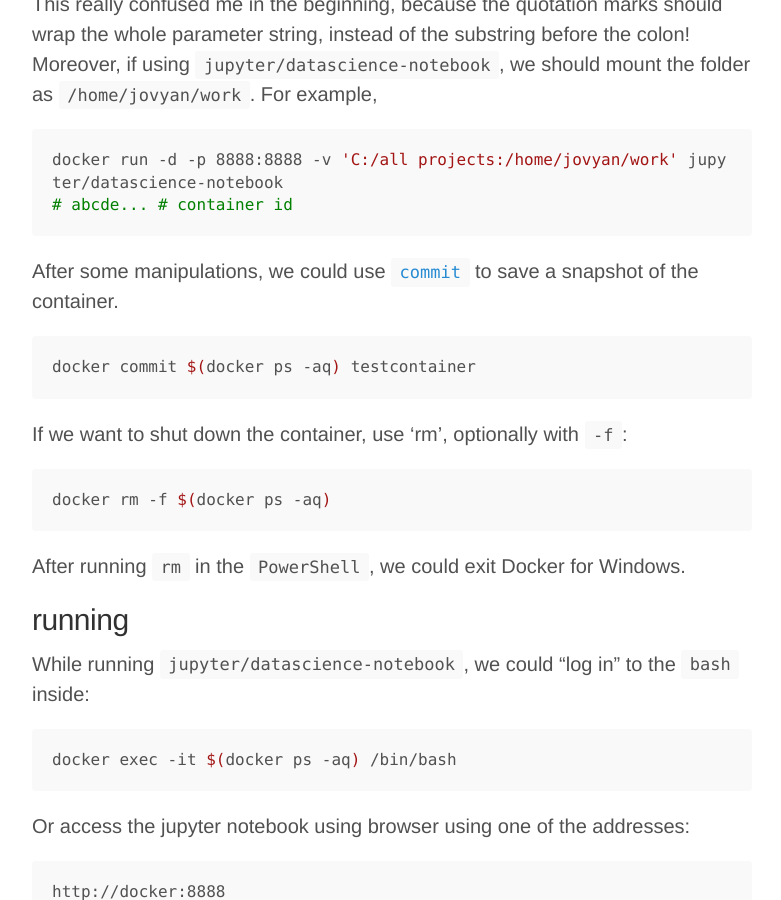
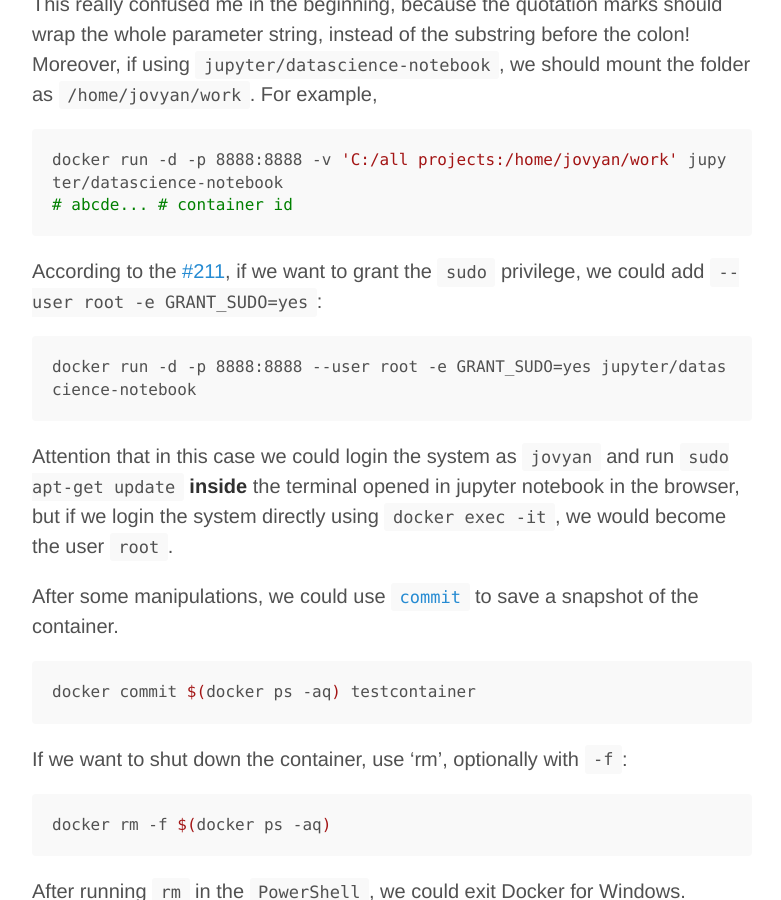
Before and after one commit to fyears/fyears.github.io, a Jekyll site: the page built from _posts/2016-05-19-docker-windows-beta.md, in a window 1280 px wide and 900 px high, scrolled down 1895 px. Shown: the whole window, without its empty margins (248-1029 px from the left). Built offline with Jekyll 4.4.1, drawn with Linux system fonts in a browser that asks for light colours; comment, search, counter and statistics services are not loaded.

Commit message:
update docker post a little

````diff
--- a/_posts/2016-05-19-docker-windows-beta.md
+++ b/_posts/2016-05-19-docker-windows-beta.md
@@ -59,6 +59,14 @@ docker run -d -p 8888:8888 -v 'C:/all projects:/home/jovyan/work' jupyter/datasc
 # abcde... # container id
 ```
 
+According to the [#211](https://github.com/jupyter/docker-stacks/issues/211), if we want to grant the `sudo` privilege, we could add `--user root -e GRANT_SUDO=yes`:
+
+```bash
+docker run -d -p 8888:8888 --user root -e GRANT_SUDO=yes jupyter/datascience-notebook
+```
+
+Attention that in this case we could login the system as `jovyan` and run `sudo apt-get update` **inside** the terminal opened in jupyter notebook in the browser, but if we login the system directly using `docker exec -it`, we would become the user `root`.
+
 After some manipulations,  we could use [`commit`](https://docs.docker.com/engine/reference/commandline/commit/) to save a snapshot of the container.
 
 ```bash
````
